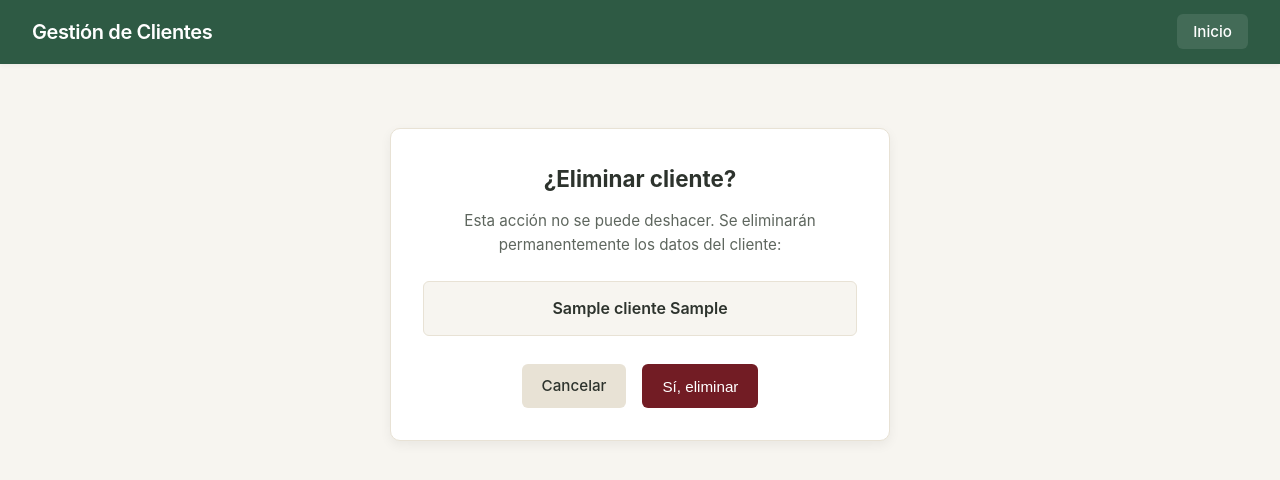
After one commit to yayo-bs/GestorDeClientes, a Django app: page /clientes/1/eliminar/ in a window 1280 px wide. The commit adds this page. Shown: the top 480 px of the page. Run offline with Django 5.2, Linux system fonts and the light colour scheme; a user stored in the database is signed in; tables that the repository leaves empty hold one stand-in row (values such as "Sample post").

Commit message:
Acción de eliminar cliente añadida

```diff
--- /dev/null
+++ b/clientes/templates/clientes/confirmar_eliminacion.html
@@ -0,0 +1,95 @@
+{% extends 'clientes/base.html' %}
+
+{% block titulo %}Confirmar eliminación{% endblock %}
+
+{% block extra_css %}
+<style>
+    .card-confirmacion {
+        background-color: var(--bg-card);
+        border: 1px solid var(--beige-accent);
+        border-radius: var(--radius-md);
+        box-shadow: var(--shadow-md);
+        max-width: 500px;
+        margin: 2rem auto;
+        padding: 2rem;
+        text-align: center;
+    }
+
+    .card-confirmacion h2 {
+        color: var(--text-main);
+        font-size: 1.4rem;
+        margin-bottom: 0.75rem;
+    }
+
+    .card-confirmacion p {
+        color: var(--text-muted);
+        margin-bottom: 1.5rem;
+        font-size: 0.95rem;
+    }
+
+    .cliente-info {
+        background-color: var(--bg-main);
+        border: 1px solid var(--beige-accent);
+        border-radius: var(--radius-sm);
+        padding: 0.85rem;
+        font-weight: 600;
+        color: var(--text-main);
+        margin-bottom: 1.75rem;
+    }
+
+    .acciones {
+        display: flex;
+        justify-content: center;
+        gap: 1rem;
+    }
+
+    .btn {
+        display: inline-block;
+        padding: 0.6rem 1.25rem;
+        border-radius: var(--radius-sm);
+        font-weight: 500;
+        font-size: 0.95rem;
+        text-decoration: none;
+        cursor: pointer;
+        border: none;
+        transition: background-color 0.2s ease, transform 0.1s ease;
+    }
+
+    .btn-danger {
+        background-color: var(--msg-error-text);
+        color: #ffffff;
+    }
+
+    .btn-danger:hover {
+        background-color: #58151c;
+    }
+
+    .btn-secondary {
+        background-color: var(--beige-accent);
+        color: var(--text-main);
+    }
+
+    .btn-secondary:hover {
+        background-color: #d8cfbe;
+    }
+</style>
+{% endblock %}
+
+{% block contenido %}
+<div class="card-confirmacion">
+    <h2>¿Eliminar cliente?</h2>
+    <p>Esta acción no se puede deshacer. Se eliminarán permanentemente los datos del cliente:</p>
+
+    <div class="cliente-info">
+        {{ cliente }}
+    </div>
+
+    <form method="post">
+        {% csrf_token %}
+        <div class="acciones">
+            <a href="{% url 'detalle_cliente' cliente.id %}" class="btn btn-secondary">Cancelar</a>
+            <button type="submit" class="btn btn-danger">Sí, eliminar</button>
+        </div>
+    </form>
+</div>
+{% endblock %}
--- a/clientes/urls.py
+++ b/clientes/urls.py
@@ -10,4 +10,6 @@ urlpatterns = [
     path('<int:cliente_id>/', views.detalle_cliente, name='detalle_cliente'),
     # URL para editar un cliente existente
     path('<int:cliente_id>/editar/', views.editar_cliente, name='editar_cliente'),
+    # URL para eliminar un cliente
+    path('<int:cliente_id>/eliminar/', views.eliminar_cliente, name='eliminar_cliente'),
 ]
--- a/clientes/views.py
+++ b/clientes/views.py
@@ -65,3 +65,19 @@ def editar_cliente(request, cliente_id):
         'cliente': cliente,
         'titulo': f'Editar cliente: {cliente}',
     })
+
+@login_required
+def eliminar_cliente(request, cliente_id):
+    # Buscamos el cliente; si no existe, 404 automático
+    cliente = get_object_or_404(Cliente, id=cliente_id)
+
+    if request.method == 'POST':
+        # Confirmación de eliminación: eliminamos el cliente
+        cliente.delete()
+        messages.success(request, f'Cliente "{cliente}" eliminado correctamente.')
+        return redirect('lista_clientes')
+
+    # Si es GET, mostramos la página de confirmación
+    return render(request, 'clientes/confirmar_eliminacion.html', {
+        'cliente': cliente,
+    })
```
Also changed, not shown: clientes/templates/clientes/detalle.html (+29 -1 lines).
